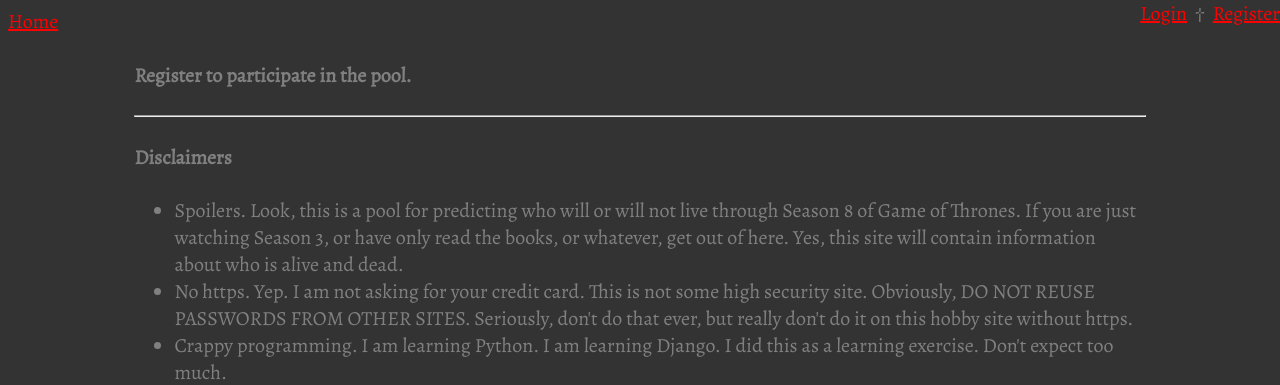
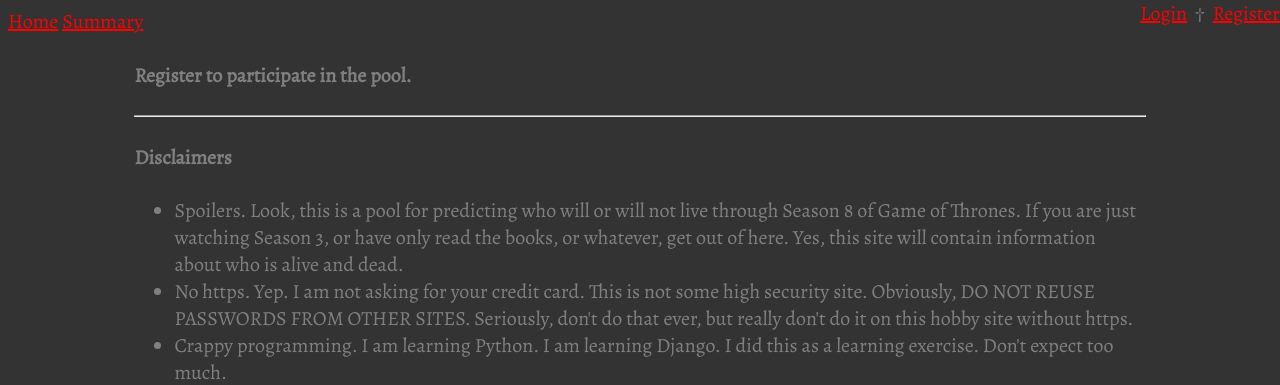
Before and after one commit to ojplg/gotdp, a Django app: page /pool/register_user in a window 1280 px wide. Shown: the top 385 px of the page. Run offline with Django 3.2, Linux system fonts and the light colour scheme.

Commit message:
Summary in nav bar

```diff
--- a/pool/templates/base.html
+++ b/pool/templates/base.html
@@ -14,6 +14,7 @@
 
     <div class="navigation_items">
         <a href="{% url 'index' %}">Home</a>
+        <a href="{% url 'summary' %}">Summary</a>
     </div>
 
     <div class="navigation_login">
```
